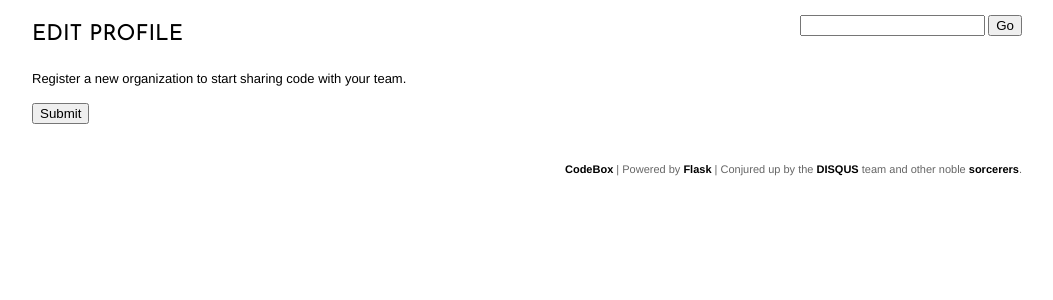
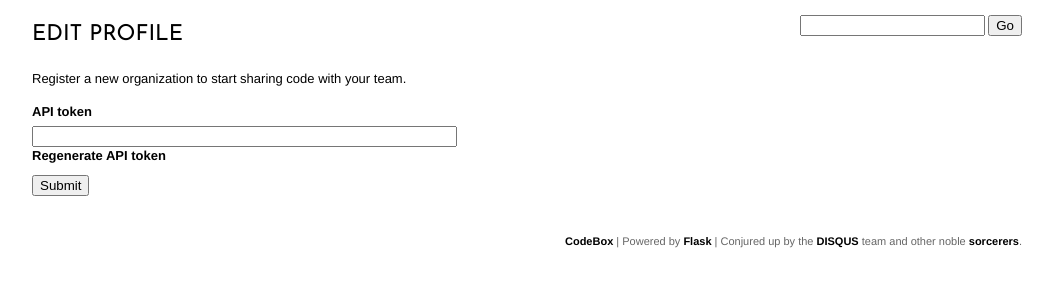
Before and after one commit to disqus/codebox, a Flask app: template codebox/templates/auth/edit_profile.html in a window 1280 px wide. Shown: the part 50-350 px from the top of the page, without its empty margins (113-1166 px from the left). Run offline with Flask 2, Linux system fonts and the light colour scheme; the template is opened without the code that fills it, so the values that code supplies are empty; parts of the project's set-up code (start-up, migrations or seed data) failed here and were passed over; some libraries are stand-ins or nearby versions.

Commit message:
Added api token

```diff
--- a/codebox/__init__.py
+++ b/codebox/__init__.py
@@ -6,7 +6,7 @@ codebox
 :license: Apache License 2.0, see LICENSE for more details.
 """
 
-from flask import Flask, session, g
+from flask import Flask, session, g, request, abort
 from flaskext.redis import Redis
 from flaskext.mail import Mail
 from jinja2 import Markup
@@ -50,8 +50,11 @@ def before_request():
             g.user = User.objects.get(session['userid'])
         except User.DoesNotExist:
             del session['userid']
-
-
+    elif 'api_token' in request.form:
+        try:
+            g.user = User.objects.filter(api_token=request.form['api_token'])
+        except User.DoesNotExist:
+            return abort(403)
 
 app.jinja_env.filters['urlencode'] = quote
 def linebreaks(value):
--- a/codebox/apps/auth/forms.py
+++ b/codebox/apps/auth/forms.py
@@ -1,4 +1,5 @@
-from flaskext.wtf import Form, TextField, Required
+from flaskext.wtf import Form, TextField, Required, BooleanField
 
 class EditProfileForm(Form):
     name = TextField('Name', validators=[Required()])
+    update_token = BooleanField('Create new API token')
--- a/codebox/apps/auth/models.py
+++ b/codebox/apps/auth/models.py
@@ -7,9 +7,10 @@ class User(Model):
     email = String(required=False)
     avatar = String(required=False)
     created_at = Float(default=time.time)
+    api_token = String(required=False)
 
     class Meta:
-        unique = (('email',),)
+        unique = (('email',), ('api_token',))
 
     def get_all_organizations(self, admin=False):
         from codebox.apps.organizations.models import OrganizationMember, Organization
--- a/codebox/static/css/global.css
+++ b/codebox/static/css/global.css
@@ -315,7 +315,8 @@ navigation #search {
     font-weight: bold;
     margin-bottom: 5px;
 }
-.form-row .field {
+.form-row input[type=text],
+.form-row input[type=password] {
     display: block;
 }
 .form-row .helptext {
--- a/codebox/templates/auth/edit_profile.html
+++ b/codebox/templates/auth/edit_profile.html
@@ -16,6 +16,14 @@
                 {% endif %}
             </div>
             <div class="form-row">
+                <label>API token</label>
+                <span class="field"><input type="text" size="50" readonly="readonly" onfocus="this.select" value="{{ g.user.api_token }}"></span>
+                <span class="field"><label>{{ form.update_token() }} Regenerate API token</label></span>
+                {% if form.update_token.errors %}
+                    <ul class="errors">{% for error in form.update_token.errors %}<li>{{ error }}</li>{% endfor %}</ul>
+                {% endif %}
+            </div>
+            <div class="form-row">
                 <p><input type="submit" value="Submit"></p>
             </div>
         </form>
```
Also changed, not shown: codebox/apps/auth/views.py (+10 -1 lines).
